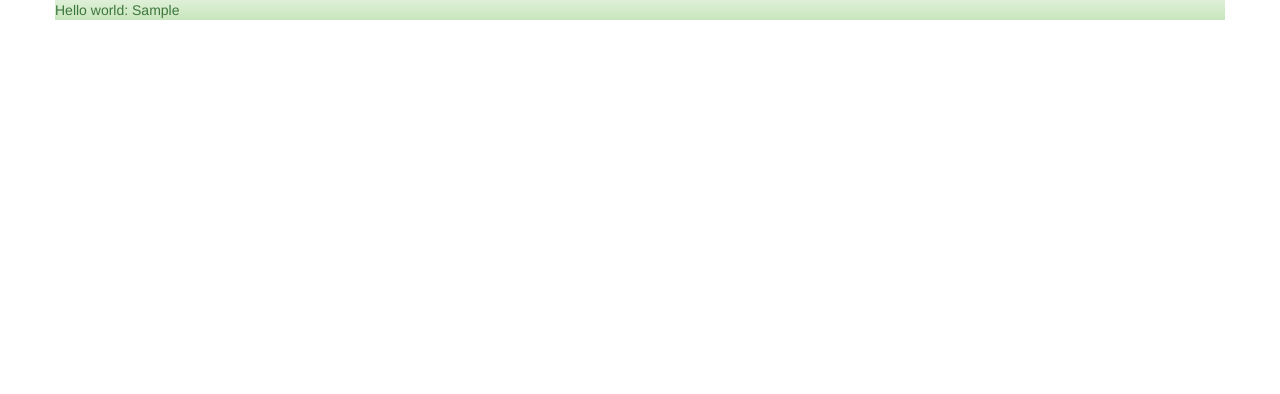
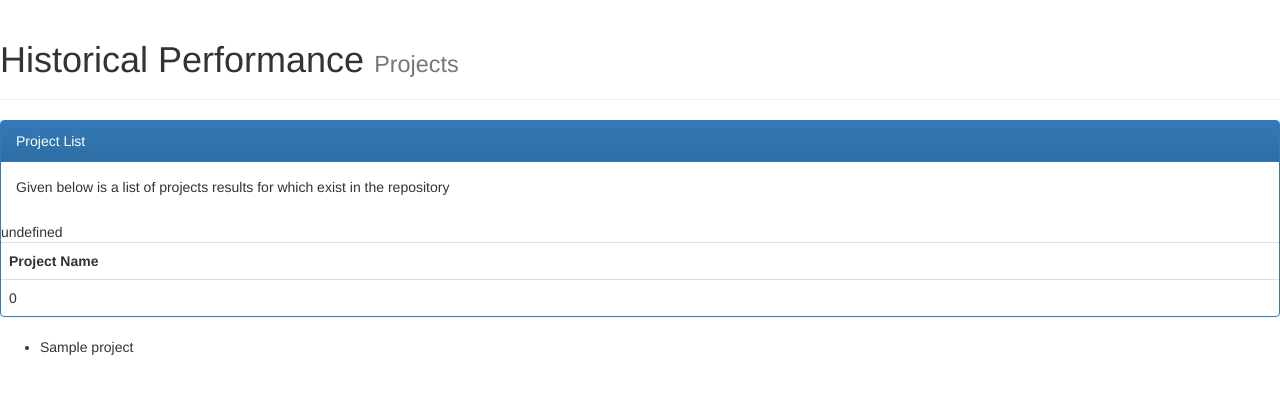
Before and after one commit to muhammadbeig/django_perfhistory, a Python web app: template templates/index.html in a window 1280 px wide. Shown: the top 394 px of the page. Run offline with Jinja, Linux system fonts and the light colour scheme; the template is opened without the code that fills it: most values are stand-ins (such as "Sample title", 1, 10 or a date in 2020); some libraries are stand-ins or nearby versions.

Commit message:
minor changes to views and templates

```diff
--- a/myapp/models.py
+++ b/myapp/models.py
@@ -7,7 +7,7 @@
         project_description = models.CharField(max_length=400)
 
         def __unicode__(self):
-                return u'%s %s' % (self.project_name, self.id)
+                return u'%d|%s|%s' % (self.id, self.project_name, self.project_description)
 
 class Tags(models.Model):
 		project = models.ForeignKey(Project)
--- a/myapp/views.py
+++ b/myapp/views.py
@@ -6,4 +6,4 @@
 def index(request):
 	context = RequestContext(request)
 	allprojs= Project.objects.all()
-    	return render_to_response('index.html', { 'an_attrib': allprojs }, context)
+	return render_to_response('index.html', { 'projects_all': allprojs }, context)
--- a/templates/index.html
+++ b/templates/index.html
@@ -2,7 +2,7 @@
 <html lang="en">
     <head>
     <meta charset="utf-8">
-    <title>Change me</title>
+    <title>Historical Performance - Projects</title>
     <meta name="viewport" content="width=device-width, initial-scale=1.0">
     <meta name="description" content="">
     <meta name="author" content="">
@@ -16,20 +16,55 @@
     <![endif]-->
     <script src="//code.jquery.com/jquery-1.10.1.min.js" type="text/javascript"></script>
     <script type="text/javascript">
-        // var x='{{ an_attrib}}';
+         var x='{{ an_attrib}}';
     </script>
     <link rel="stylesheet" href="https://maxcdn.bootstrapcdn.com/bootstrap/3.3.5/css/bootstrap.min.css">
     <link rel="stylesheet" href="https://maxcdn.bootstrapcdn.com/bootstrap/3.3.5/css/bootstrap-theme.min.css">
+
+    <div class="page-header">
+        <h1>Historical Performance <small>Projects</small></h1>
+    </div>
+
     </head>
 
     <body>
 
-    <div class="container">
-        <div class="row">
-            <div class="alert-success">
-                Hello world: {{ an_attrib }}
-            </div>
-        </div>
-    </div> <!-- /container -->
+
+    <div>
+        <div class="panel panel-primary">
+        <!-- Default panel contents -->
+        <div class="panel-heading">Project List</div>
+        <div class="panel-body">
+        <p>Given below is a list of projects results for which exist in the repository</p>
+
+    </div>
+
+  <!-- Table -->
+  <table class="table">
+        <script type="text/javascript">
+            var x='{{ projects_all }}';
+            document.writeln(x.split(',')[1])
+
+            document.writeln("<th scope=\"row\">Project Name</th>")
+            for (var project in x.split(','))
+                {
+
+                    document.writeln("<tr><td>");
+                    document.writeln(project);
+                    document.writeln("</td></tr>");
+                }
+
+        </script>
+  </table>
+</div>
+</div>
+    </div>
+
+    <ul>
+        {% for project in object_list %}
+    <li class="project">{{ project }}</li>
+    {% endfor %}
+    </ul>
+
     </body>
 </html>
```
